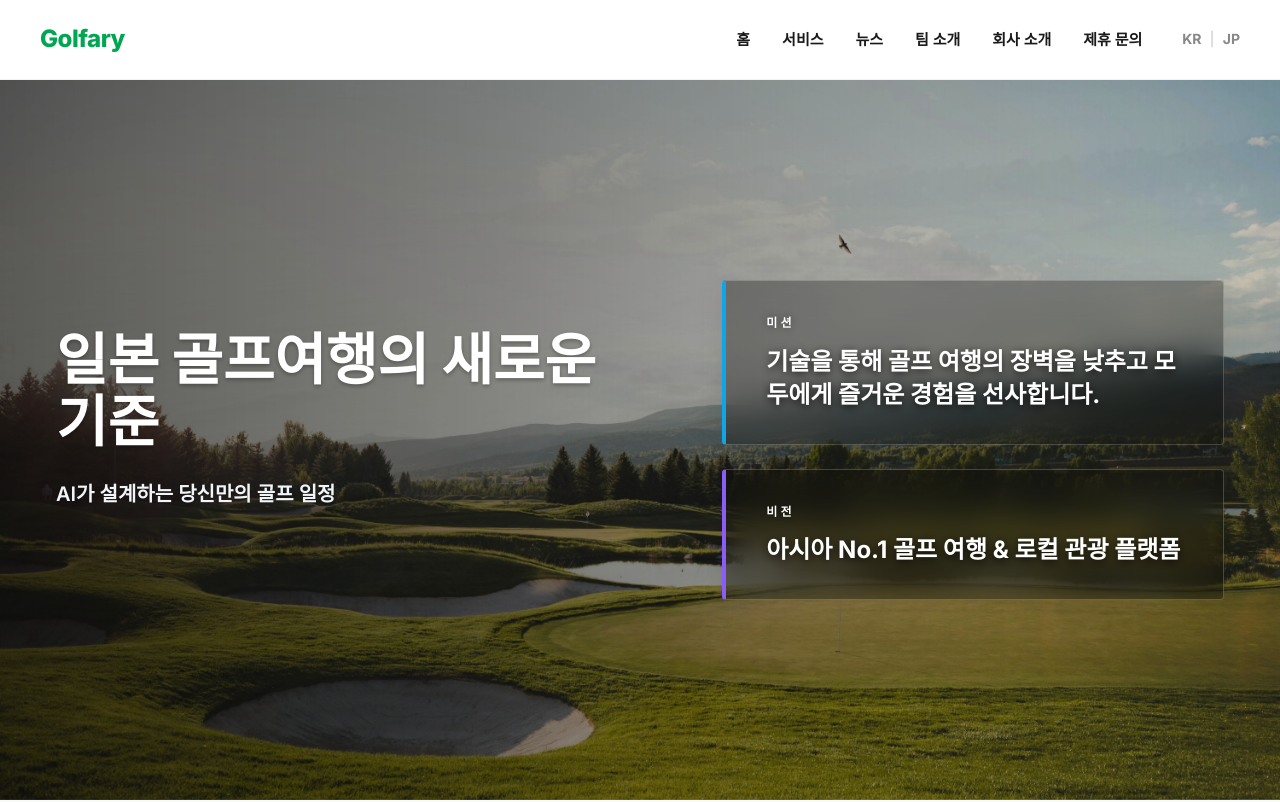
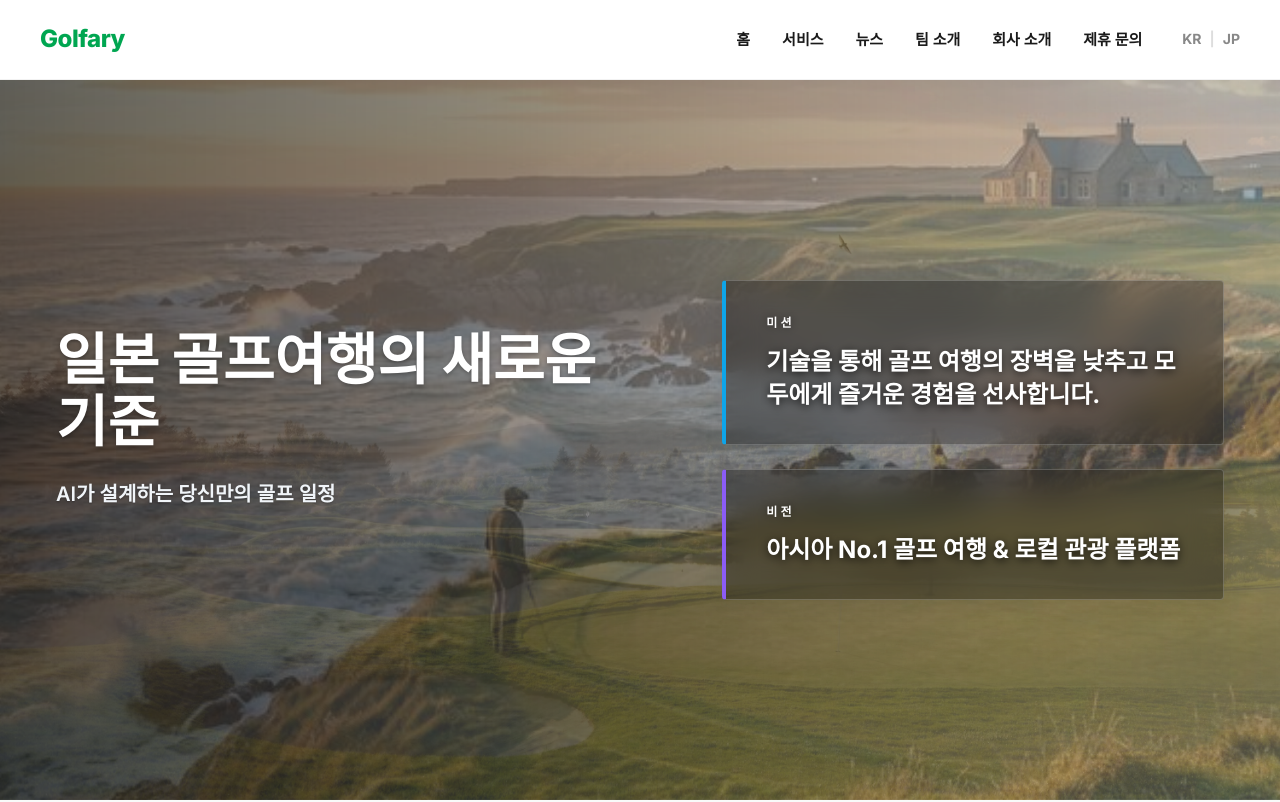
Before and after one commit to Golfary-com/homepage, a Next.js app: page /contact in a window 1280 px wide. Shown: the top 802 px of the page. Built offline with nearby package versions, Linux system fonts and the light colour scheme.

Commit message:
feat: Smooth hero slider transitions (2.5s fade, 5s interval) and update high-res images

```diff
--- a/src/components/Hero.module.css
+++ b/src/components/Hero.module.css
@@ -27,7 +27,7 @@
   background-size: cover;
   background-position: center;
   opacity: 0;
-  transition: opacity 1.5s ease-in-out;
+  transition: opacity 2.5s ease-in-out, transform 2.5s ease-out;
   transform: scale(1);
 }
 
--- a/src/components/Hero.tsx
+++ b/src/components/Hero.tsx
@@ -16,7 +16,7 @@ export default function Hero({ dict }: { dict: Dictionary }) {
   useEffect(() => {
     const interval = setInterval(() => {
       setCurrentImageIndex((prevIndex) => (prevIndex + 1) % HERO_IMAGES.length);
-    }, 6000); // Change every 6 seconds
+    }, 5000); // Change every 5 seconds for smoother overlap
 
     return () => clearInterval(interval);
   }, []);
```
Also changed, not shown: public/images/hero-dynamic.png, public/images/hero-nature.png.
